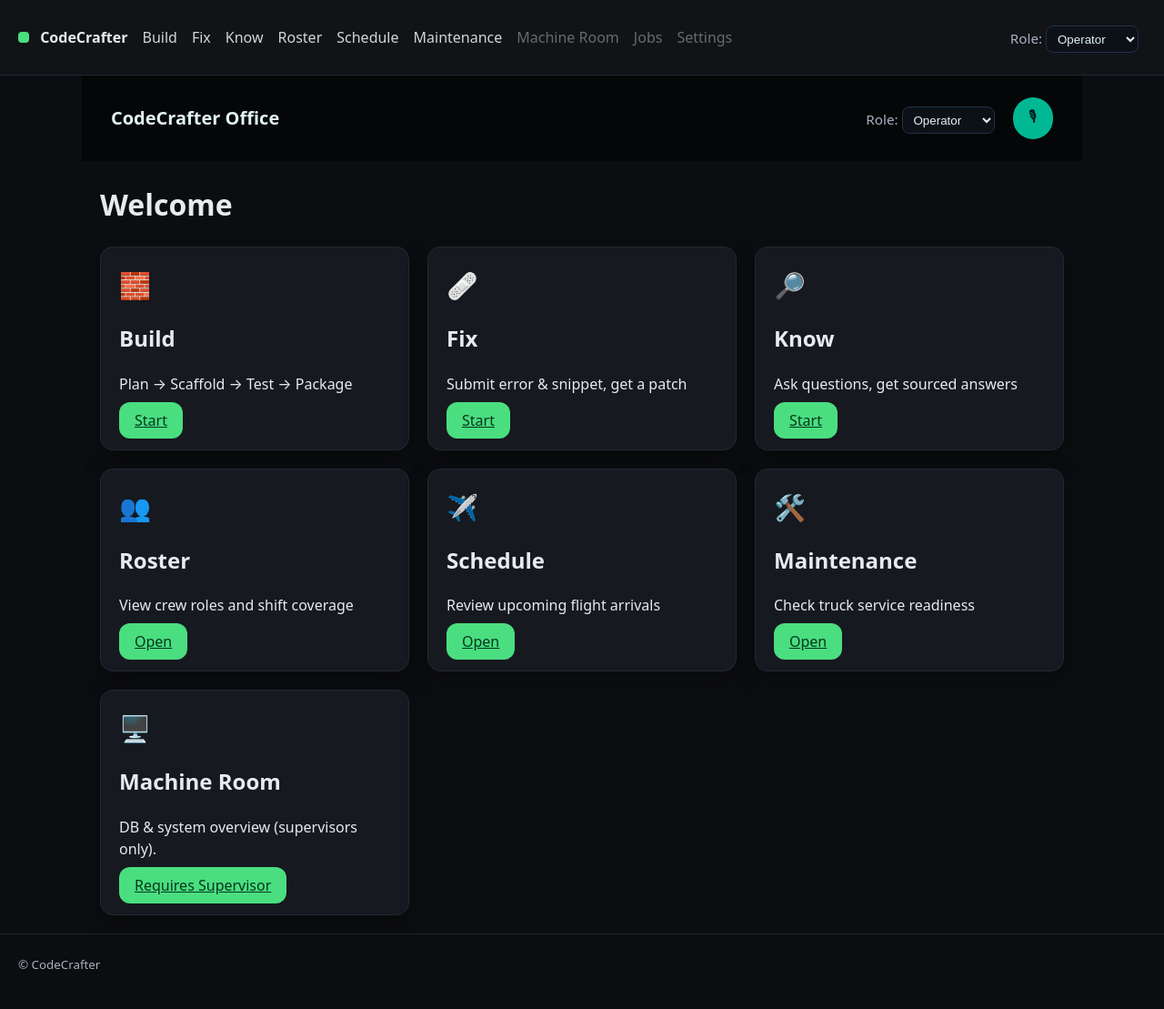
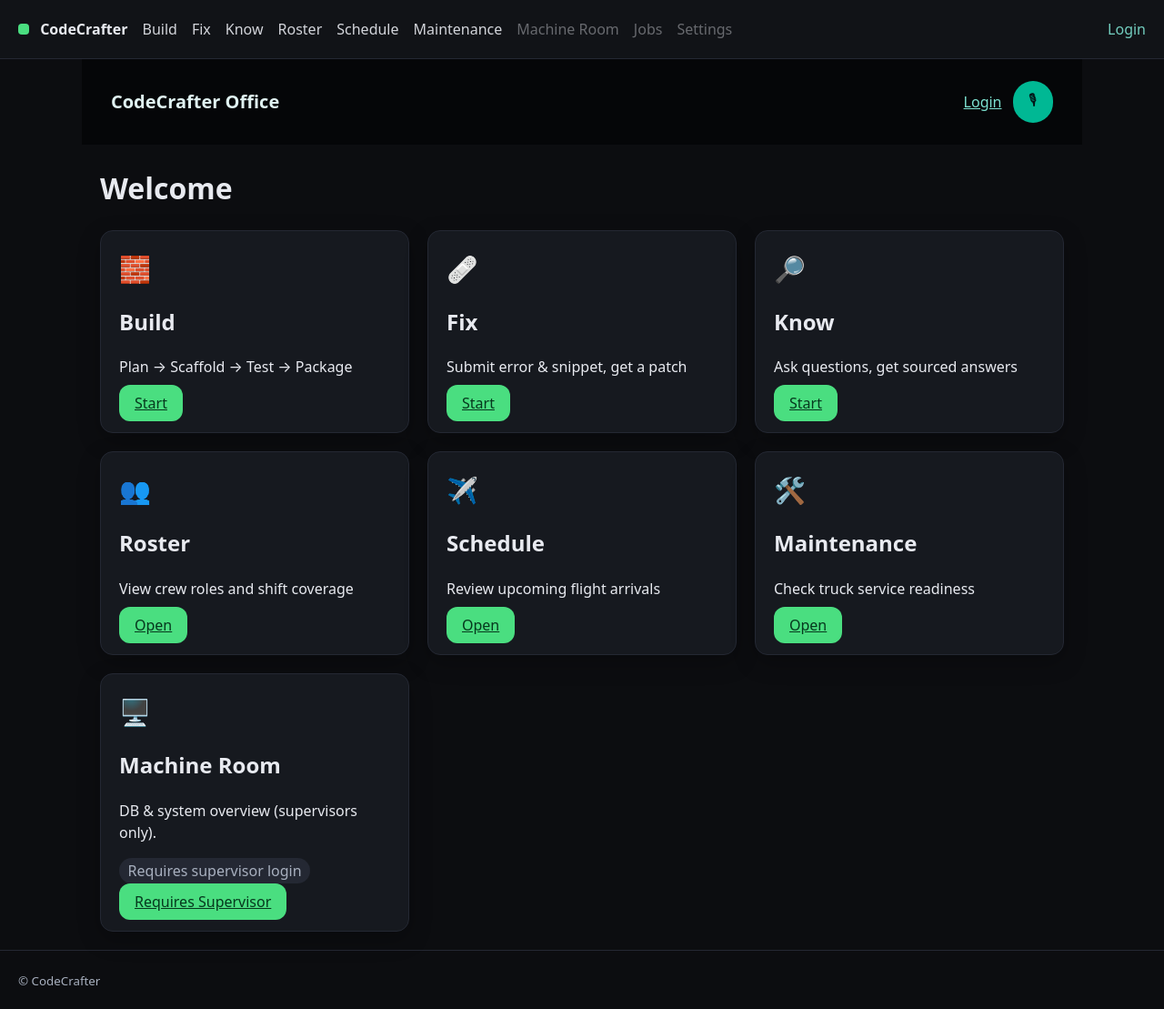
Before and after one commit to joesch21/Brain, a Flask app: page / in a window 1280 px wide. Shown: the whole page at 91% size. Before the commit the page ends 1065 px from the top, so only its background shows below. Run offline with Flask 3, Linux system fonts and the light colour scheme.

Commit message:
Add login-based authentication

```diff
--- a/app.py
+++ b/app.py
@@ -16,6 +16,7 @@ from flask import (
     url_for,
 )
 from flask_sqlalchemy import SQLAlchemy
+from werkzeug.security import check_password_hash, generate_password_hash
 
 TRUCKS = [
     {"id": "Truck-1", "next_maintenance": "2025-12-05", "status": "OK"},
@@ -39,13 +40,6 @@ app.config["SQLALCHEMY_DATABASE_URI"] = os.getenv(
 app.config["SQLALCHEMY_TRACK_MODIFICATIONS"] = False
 
 SUPPORTED_ROLES = ("operator", "supervisor")
-
-
-def get_current_role():
-    role = session.get("role", "operator")
-    if role not in SUPPORTED_ROLES:
-        role = "operator"
-    return role
 
 
 db = SQLAlchemy(app)
@@ -88,6 +82,39 @@ class AuditLog(db.Model):
     actor_name = db.Column(db.String(80), nullable=True)
 
 
+class User(db.Model):
+    __tablename__ = "users"
+
+    id = db.Column(db.Integer, primary_key=True)
+    username = db.Column(db.String(80), unique=True, nullable=False)
+    password_hash = db.Column(db.String(255), nullable=False)
+    role = db.Column(db.String(40), nullable=False, default="operator")
+
+    def set_password(self, password: str):
+        self.password_hash = generate_password_hash(password)
+
+    def check_password(self, password: str) -> bool:
+        return check_password_hash(self.password_hash, password)
+
+
+def get_current_user():
+    user_id = session.get("user_id")
+    if not user_id:
+        return None
+    return User.query.get(user_id)
+
+
+def get_current_role():
+    user = get_current_user()
+    if user:
+        role = user.role
+    else:
+        role = "operator"
+    if role not in SUPPORTED_ROLES:
+        role = "operator"
+    return role
+
+
 def requires_supervisor(f):
     @wraps(f)
     def wrapper(*args, **kwargs):
@@ -103,21 +130,27 @@ def log_audit(entity_type, entity_id, action, description=None):
     """
     Record a simple audit event in the AuditLog table.
     """
-    role = get_current_role()
+    user = get_current_user()
+    role = user.role if user else get_current_role()
+    if role not in SUPPORTED_ROLES:
+        role = "operator"
     entry = AuditLog(
         entity_type=entity_type,
         entity_id=entity_id,
         action=action,
         description=description,
         actor_role=role,
-        actor_name=None,
+        actor_name=user.username if user else None,
     )
     db.session.add(entry)
 
 
 @app.context_processor
 def inject_role():
-    return {"get_current_role": get_current_role}
+    return {
+        "get_current_role": get_current_role,
+        "current_user": get_current_user(),
+    }
 
 BASE_DIR = os.path.dirname(__file__)
 app.config["UPLOAD_FOLDER"] = os.path.join(BASE_DIR, "uploads")
@@ -135,20 +168,34 @@ def home():
     return render_template("home.html", job=None)
 
 
-@app.route("/set-role", methods=["POST"])
-def set_role():
+@app.route("/login", methods=["GET", "POST"])
+def login():
     """
-    Set the current UI role (operator/supervisor) in the session.
-    This is a simple internal control, not a secure login system.
+    Simple login: username + password.
     """
+    if request.method == "POST":
+        username = request.form.get("username", "").strip()
+        password = request.form.get("password", "")
 
-    role = request.form.get("role", "operator")
-    if role not in SUPPORTED_ROLES:
-        flash("Invalid role selected.", "error")
-    else:
-        session["role"] = role
-        flash(f"Role set to {role}.", "success")
-    return redirect(request.referrer or url_for("home"))
+        user = User.query.filter_by(username=username).first()
+        if not user or not user.check_password(password):
+            flash("Invalid username or password.", "error")
+        else:
+            session["user_id"] = user.id
+            flash(f"Welcome, {user.username}.", "success")
+            return redirect(url_for("home"))
+
+    return render_template("login.html")
+
+
+@app.route("/logout")
+def logout():
+    """
+    Clear login session.
+    """
+    session.pop("user_id", None)
+    flash("Logged out.", "success")
+    return redirect(url_for("home"))
 
 @app.route("/build", methods=["GET", "POST"])
 def build():
--- a/templates/_layout.html
+++ b/templates/_layout.html
@@ -38,15 +38,16 @@
       <span class="cc-nav-link cc-nav-link--disabled" aria-disabled="true">Settings</span>
     </nav>
     <div class="cc-toolbar__right" aria-live="polite">
-      <form method="post" action="{{ url_for('set_role') }}" class="role-switcher">
-        <label>
-          Role:
-          <select name="role" onchange="this.form.submit()">
-            <option value="operator" {% if current_role == 'operator' %}selected{% endif %}>Operator</option>
-            <option value="supervisor" {% if current_role == 'supervisor' %}selected{% endif %}>Supervisor</option>
-          </select>
-        </label>
-      </form>
+      <div class="user-status">
+        {% if current_user %}
+          <span class="cc-nav-link cc-nav-link--disabled" aria-disabled="true">
+            Signed in as {{ current_user.username }} ({{ get_current_role() }})
+          </span>
+          <a class="cc-nav-link" href="{{ url_for('logout') }}">Logout</a>
+        {% else %}
+          <a class="cc-nav-link" href="{{ url_for('login') }}">Login</a>
+        {% endif %}
+      </div>
       {% if job %}<span class="cc-pill cc-pill--running">Job: {{ job.id }}</span>{% endif %}
     </div>
   </header>
--- a/templates/home.html
+++ b/templates/home.html
@@ -38,35 +38,28 @@
     align-items: center;
     gap: 0.75rem;
   }
-  .role-switcher {
-    display: inline-flex;
+  .user-status {
+    display: flex;
     align-items: center;
-    gap: 0.35rem;
+    gap: 0.5rem;
     color: #c7d2d9;
-    font-size: 0.95rem;
   }
-  .role-switcher select {
-    background: #0c1118;
-    color: #e0f2f1;
-    border: 1px solid #233044;
-    border-radius: 8px;
-    padding: 0.35rem 0.5rem;
+  .user-status a {
+    color: #7de2d1;
   }
 </style>
 
 <header class="topbar">
   <div class="brand">CodeCrafter Office</div>
   <div class="topbar-actions">
-    <form method="post" action="{{ url_for('set_role') }}" class="role-switcher">
-      <label>
-        Role:
-        {% set current_role = get_current_role() %}
-        <select name="role" onchange="this.form.submit()">
-          <option value="operator" {% if current_role == 'operator' %}selected{% endif %}>Operator</option>
-          <option value="supervisor" {% if current_role == 'supervisor' %}selected{% endif %}>Supervisor</option>
-        </select>
-      </label>
-    </form>
+    <div class="user-status">
+      {% if current_user %}
+        <span>Signed in as {{ current_user.username }} ({{ get_current_role() }})</span>
+        <a href="{{ url_for('logout') }}" class="link-small">Logout</a>
+      {% else %}
+        <a href="{{ url_for('login') }}" class="link-small">Login</a>
+      {% endif %}
+    </div>
     <button id="voice-command-btn" class="voice-btn" title="Voice control">🎙</button>
   </div>
 </header>
@@ -125,6 +118,7 @@
     <div class="cc-card-icon" aria-hidden="true">🖥️</div>
     <h2>Machine Room</h2>
     <p>DB &amp; system overview (supervisors only).</p>
+    <span class="cc-pill">Requires supervisor login</span>
     <div class="cc-card-actions">
       {% set current_role = get_current_role() %}
       {% if current_role == 'supervisor' %}
--- a/templates/machine_room.html
+++ b/templates/machine_room.html
@@ -95,6 +95,7 @@
               <th>When</th>
               <th>Entity</th>
               <th>Action</th>
+              <th>Actor</th>
               <th>Actor Role</th>
               <th>Description</th>
             </tr>
@@ -105,6 +106,7 @@
               <td>{{ entry.timestamp }}</td>
               <td>{{ entry.entity_type }} #{{ entry.entity_id or "?" }}</td>
               <td>{{ entry.action }}</td>
+              <td>{{ entry.actor_name or "-" }}</td>
               <td>{{ entry.actor_role or "-" }}</td>
               <td>{{ entry.description or "-" }}</td>
             </tr>
```
Also changed, not shown: seed_db.py (+6 -1 lines), templates/login.html (added, +47 -0 lines).
